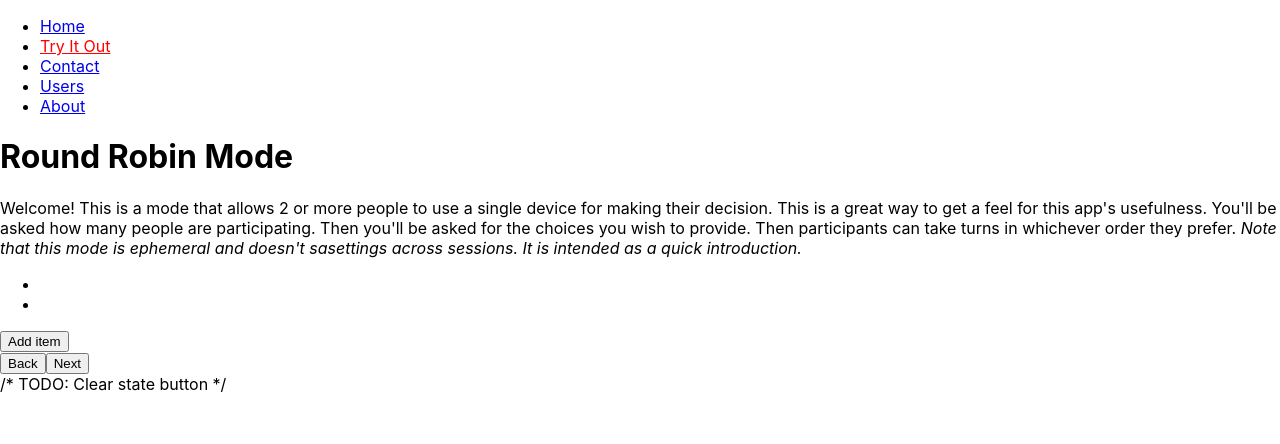
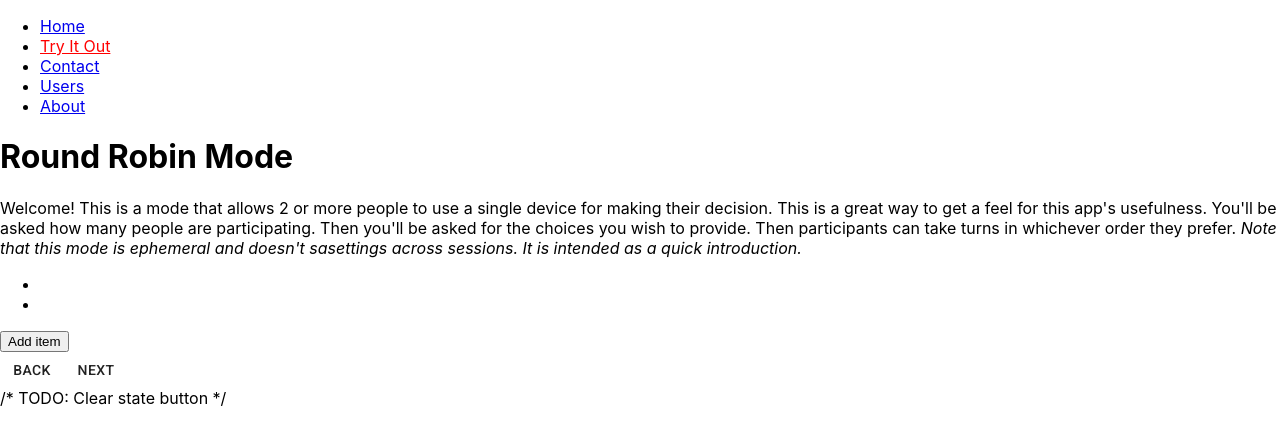
Before and after one commit to hemmendinger/shouldwehave, a React (Create React App) app in the folder swhreact/: page /roundrobin in a window 1280 px wide. Shown: the top 444 px of the page. Built offline with nearby package versions, Linux system fonts and the light colour scheme.

Commit message:
change button to material-ui Button

```diff
--- a/swhreact/src/roundrobin.js
+++ b/swhreact/src/roundrobin.js
@@ -1,4 +1,5 @@
 import React from 'react';
+import Button from '@material-ui/core/Button';
 
 class RoundRobin extends React.Component {
     constructor(props) {
@@ -25,7 +26,7 @@ class RoundRobin extends React.Component {
         }
     }
 
-    render () {
+    render() {
         return (
             <div id={'rrmode'}>
 
@@ -69,10 +70,8 @@ class Input extends React.Component {
             <div>
                 <ul>
                     <li>
-
                     </li>
                     <li>
-
                     </li>
                 </ul>
                 <button>Add item</button>
@@ -81,18 +80,16 @@ class Input extends React.Component {
     }
 }
 
-
-
 class StepButtons extends React.Component {
     render() {
         return (
-
             <div>
-                <button onClick={(e) => this.props.buttonClick(e, 'back')} >Back</button>
-                <button onClick={(e) => this.props.buttonClick(e, 'next')}>Next</button>
+                <Button onClick={(e) => this.props.buttonClick(e, 'back')} >Back</Button>
+                <Button onClick={(e) => this.props.buttonClick(e, 'next')}>Next</Button>
             </div>
         );
     }
+
 }
 
 export default RoundRobin;
```
